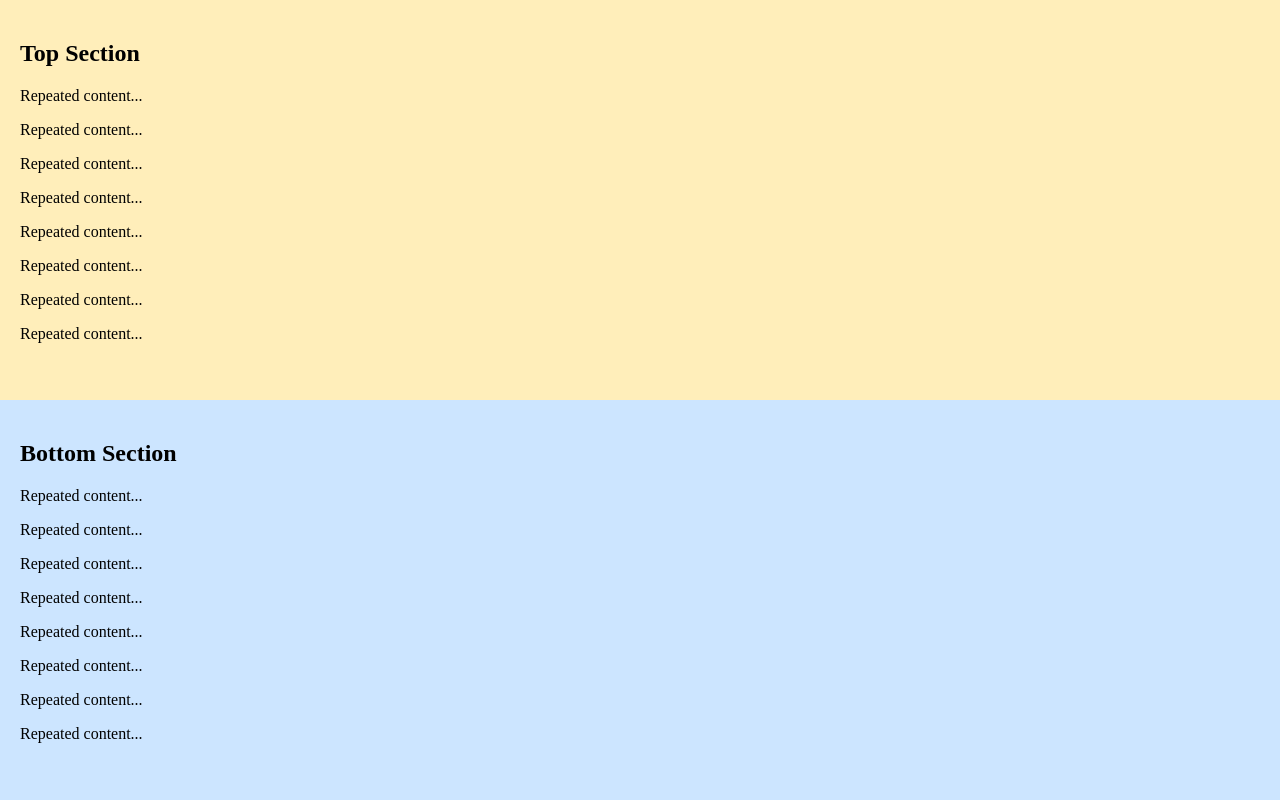
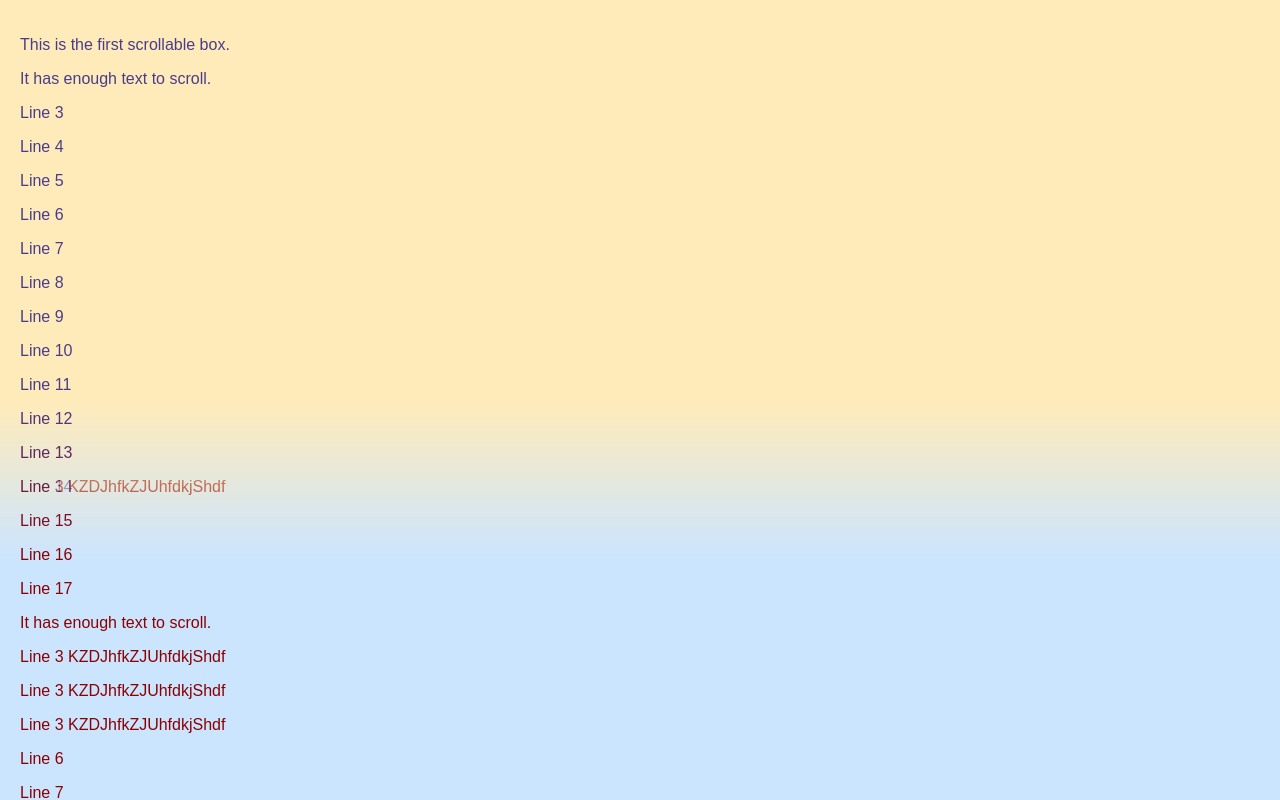
Before and after one commit to Die-Paljas/Twofold, a plain HTML site: page Website.htm in a window 1280 px wide. Drawn offline with Linux system fonts and the light colour scheme.

Commit message:
Website.htm

```diff
--- a/Website.htm
+++ b/Website.htm
@@ -1,84 +1,143 @@
 <!DOCTYPE html>
 <html lang="en">
 <head>
-  <meta charset="UTF-8">
-  <title>Synchronized Scroll</title>
+  <meta charset="UTF-8" />
+  <meta name="viewport" content="width=device-width, initial-scale=1" />
+  <title>Full Width Synchronized Scroll</title>
   <style>
     html, body {
       margin: 0;
       padding: 0;
       height: 100%;
+      overflow: hidden;
+      font-family: sans-serif;
     }
-    .container {
-      display: flex;
-      flex-direction: column;
-      height: 100vh;
-    }
-    .scroll-box {
-      flex: 1;
+
+     .box {
+      width: 100vw;
       overflow-y: auto;
       padding: 20px;
-      scrollbar-width: none; /* Firefox */
-      -ms-overflow-style: none;  /* IE/Edge */
+      box-sizing: border-box;
+      position: absolute;
+      top: 0;
+      left: 0;
+      scrollbar-width: none;         /* Firefox */
+      -ms-overflow-style: none;      /* IE/Edge */
     }
-    .scroll-box::-webkit-scrollbar {
-      display: none; /* Chrome/Safari */
+
+    .box::-webkit-scrollbar {
+      display: none;                 /* Chrome/Safari */
     }
-    .top {
-      background: #ffeeba;
+
+    #box1 {
+      height: 100vh;
+      background-color: rgba(255, 235, 186, 1); /* semi-transparent */
+      z-index: 2;
+      color: darkslateblue; /* Set text color for box1 */
+
+      /* Mask bottom half with gradient to transparent */
+      -webkit-mask-image: linear-gradient(to bottom, black 50%, transparent 70%);
+      mask-image: linear-gradient(to bottom, black 50%, transparent 70%);
+      -webkit-mask-size: 100% 100%;
+      mask-size: 100% 100%;
+      -webkit-mask-repeat: no-repeat;
+      mask-repeat: no-repeat;
+      pointer-events: auto; /* still interactive */
+
     }
-    .bottom {
-      background: #cce5ff;
+
+    #box2 {
+      height: 100vh;
+      background-color: #cce5ff;
+      z-index: 1;
+      color: darkred; /* Set text color for box2 */
     }
   </style>
 </head>
 <body>
-  <div class="container">
-    <div id="top" class="scroll-box top">
-      <h2>Top Section</h2>
-      <p>Repeated content...</p>
-      <p>Repeated content...</p>
-      <p>Repeated content...</p>
-      <p>Repeated content...</p>
-      <p>Repeated content...</p>
-      <p>Repeated content...</p>
-      <p>Repeated content...</p>
-      <p>Repeated content...</p>
-    </div>
-    <div id="bottom" class="scroll-box bottom">
-      <h2>Bottom Section</h2>
-      <p>Repeated content...</p>
-      <p>Repeated content...</p>
-      <p>Repeated content...</p>
-      <p>Repeated content...</p>
-      <p>Repeated content...</p>
-      <p>Repeated content...</p>
-      <p>Repeated content...</p>
-      <p>Repeated content...</p>
-    </div>
+
+  <div id="box1" class="box">
+    <p>This is the first scrollable box.</p>
+    <p>It has enough text to scroll.</p>
+    <p>Line 3</p><p>Line 4</p><p>Line 5</p><p>Line 6</p><p>Line 7</p>
+    <p>Line 8</p><p>Line 9</p><p>Line 10</p><p>Line 11</p><p>Line 12</p>
+    <p>Line 13</p><p>Line 14</p><p>Line 15</p><p>Line 16</p><p>Line 17</p>
+    <p>It has enough text to scroll.</p>
+    <p>Line 3</p><p>Line 4</p><p>Line 5</p><p>Line 6</p><p>Line 7</p>
+    <p>Line 8</p><p>Line 9</p><p>Line 10</p><p>Line 11</p><p>Line 12</p>
+    <p>Line 13</p><p>Line 14</p><p>Line 15</p><p>Line 16</p><p>Line 17</p>
+    <p>It has enough text to scroll.</p>
+    <p>Line 3</p><p>Line 4</p><p>Line 5</p><p>Line 6</p><p>Line 7</p>
+    <p>Line 8</p><p>Line 9</p><p>Line 10</p><p>Line 11</p><p>Line 12</p>
+    <p>Line 13</p><p>Line 14</p><p>Line 15</p><p>Line 16</p><p>Line 17</p>
+    <p>It has enough text to scroll.</p>
+    <p>Line 3</p><p>Line 4</p><p>Line 5</p><p>Line 6</p><p>Line 7</p>
+    <p>Line 8</p><p>Line 9</p><p>Line 10</p><p>Line 11</p><p>Line 12</p>
+    <p>Line 13</p><p>Line 14</p><p>Line 15</p><p>Line 16</p><p>Line 17</p>
+    <p>It has enough text to scroll.</p>
+    <p>Line 3</p><p>Line 4</p><p>Line 5</p><p>Line 6</p><p>Line 7</p>
+    <p>Line 8</p><p>Line 9</p><p>Line 10</p><p>Line 11</p><p>Line 12</p>
+    <p>Line 13</p><p>Line 14</p><p>Line 15</p><p>Line 16</p><p>Line 17</p>
+    <p>It has enough text to scroll.</p>
+    <p>Line 3</p><p>Line 4</p><p>Line 5</p><p>Line 6</p><p>Line 7</p>
+    <p>Line 8</p><p>Line 9</p><p>Line 10</p><p>Line 11</p><p>Line 12</p>
+    <p>Line 13</p><p>Line 14</p><p>Line 15</p><p>Line 16</p><p>Line 17</p>
+    <p>It has enough text to scroll.</p>
+    <p>Line 3</p><p>Line 4</p><p>Line 5</p><p>Line 6</p><p>Line 7</p>
+    <p>Line 8</p><p>Line 9</p><p>Line 10</p><p>Line 11</p><p>Line 12</p>
+    <p>Line 13</p><p>Line 14</p><p>Line 15</p><p>Line 16</p><p>Line 17</p>
+
+  </div>
+
+  <div id="box2" class="box">
+      <p>This is the first scrollable box.</p>
+    <p>It has enough text to scroll.</p>
+    <p>Line 3 KZDJhfkZJUhfdkjShdf</p><p>Line 3 KZDJhfkZJUhfdkjShdf</p><p>Line 3 KZDJhfkZJUhfdkjShdf</p><p>Line 6</p><p>Line 7</p>
+    <p>Line 8</p><p>Line 9</p><p>Line 10</p><p>Line 11</p><p>Line 12</p>
+    <p>Line 13</p><p>Line 3 KZDJhfkZJUhfdkjShdf</p><p>Line 15</p><p>Line 16</p><p>Line 17</p>
+    <p>It has enough text to scroll.</p>
+    <p>Line 3 KZDJhfkZJUhfdkjShdf</p><p>Line 3 KZDJhfkZJUhfdkjShdf</p><p>Line 3 KZDJhfkZJUhfdkjShdf</p><p>Line 6</p><p>Line 7</p>
+    <p>Line 8</p><p>Line 9</p><p>Line 3 KZDJhfkZJUhfdkjShdf</p><p>Line 11</p><p>Line 12</p>
+    <p>Line 13</p><p>Line 14</p><p>Line 15</p><p>Line 16</p><p>Line 17</p>
+    <p>It has enough text to scroll.</p>
+    <p>Line 3</p><p>Line 4</p><p>Line 5</p><p>Line 3 KZDJhfkZJUhfdkjShdf</p><p>Line 7</p>
+    <p>Line 8</p><p>Line 9</p><p>Line 3 KZDJhfkZJUhfdkjShdf</p><p>Line 11</p><p>Line 12</p>
+    <p>Line 13</p><p>Line 14</p><p>Line 15</p><p>Line 16</p><p>Line 17</p>
+    <p>It has enough text to scroll.</p>
+    <p>Line 3</p><p>Line 4</p><p>Line 5</p><p>Line 6</p><p>Line 7</p>
+    <p>Line 8</p><p>Line 9</p><p>Line 10</p><p>Line 11</p><p>Line 12</p>
+    <p>Line 13</p><p>Line 14</p><p>Line 15</p><p>Line 16</p><p>Line 17</p>
+    <p>It has enough text to scroll.</p>
+    <p>Line 3</p><p>Line 4</p><p>Line 5</p><p>Line 6</p><p>Line 7</p>
+    <p>Line 8</p><p>Line 9</p><p>Line 10</p><p>Line 11</p><p>Line 12</p>
+    <p>Line 13</p><p>Line 14</p><p>Line 15</p><p>Line 16</p><p>Line 17</p>
+    <p>It has enough text to scroll.</p>
+    <p>Line 3</p><p>Line 4</p><p>Line 5</p><p>Line 6</p><p>Line 7</p>
+    <p>Line 8</p><p>Line 9</p><p>Line 10</p><p>Line 11</p><p>Line 12</p>
+    <p>Line 13</p><p>Line 14</p><p>Line 15</p><p>Line 16</p><p>Line 17</p>
+    <p>It has enough text to scroll.</p>
+    <p>Line 3</p><p>Line 4</p><p>Line 5</p><p>Line 6</p><p>Line 7</p>
+    <p>Line 8</p><p>Line 9</p><p>Line 10</p><p>Line 11</p><p>Line 12</p>
+    <p>Line 13</p><p>Line 14</p><p>Line 15</p><p>Line 16</p><p>Line 17</p>
+
   </div>
 
   <script>
-    const top = document.getElementById('top');
-    const bottom = document.getElementById('bottom');
+    const box1 = document.getElementById('box1');
+    const box2 = document.getElementById('box2');
+    let isSyncing = false;
 
-    let syncing = false;
+    function syncScroll(source, target) {
+      if (isSyncing) return;
+      isSyncing = true;
+      const ratio = source.scrollTop / (source.scrollHeight - source.clientHeight);
+      target.scrollTop = ratio * (target.scrollHeight - target.clientHeight);
+      isSyncing = false;
+    }
 
-    top.addEventListener('scroll', () => {
-      if (syncing) return;
-      syncing = true;
-      const ratio = top.scrollTop / (top.scrollHeight - top.clientHeight);
-      bottom.scrollTop = ratio * (bottom.scrollHeight - bottom.clientHeight);
-      syncing = false;
-    });
+    box1.addEventListener('scroll', () => syncScroll(box1, box2));
+    box2.addEventListener('scroll', () => syncScroll(box2, box1));
+  </script>
 
-    bottom.addEventListener('scroll', () => {
-      if (syncing) return;
-      syncing = true;
-      const ratio = bottom.scrollTop / (bottom.scrollHeight - bottom.clientHeight);
-      top.scrollTop = ratio * (top.scrollHeight - top.clientHeight);
-      syncing = false;
-    });
-  </script>
 </body>
 </html>
```
